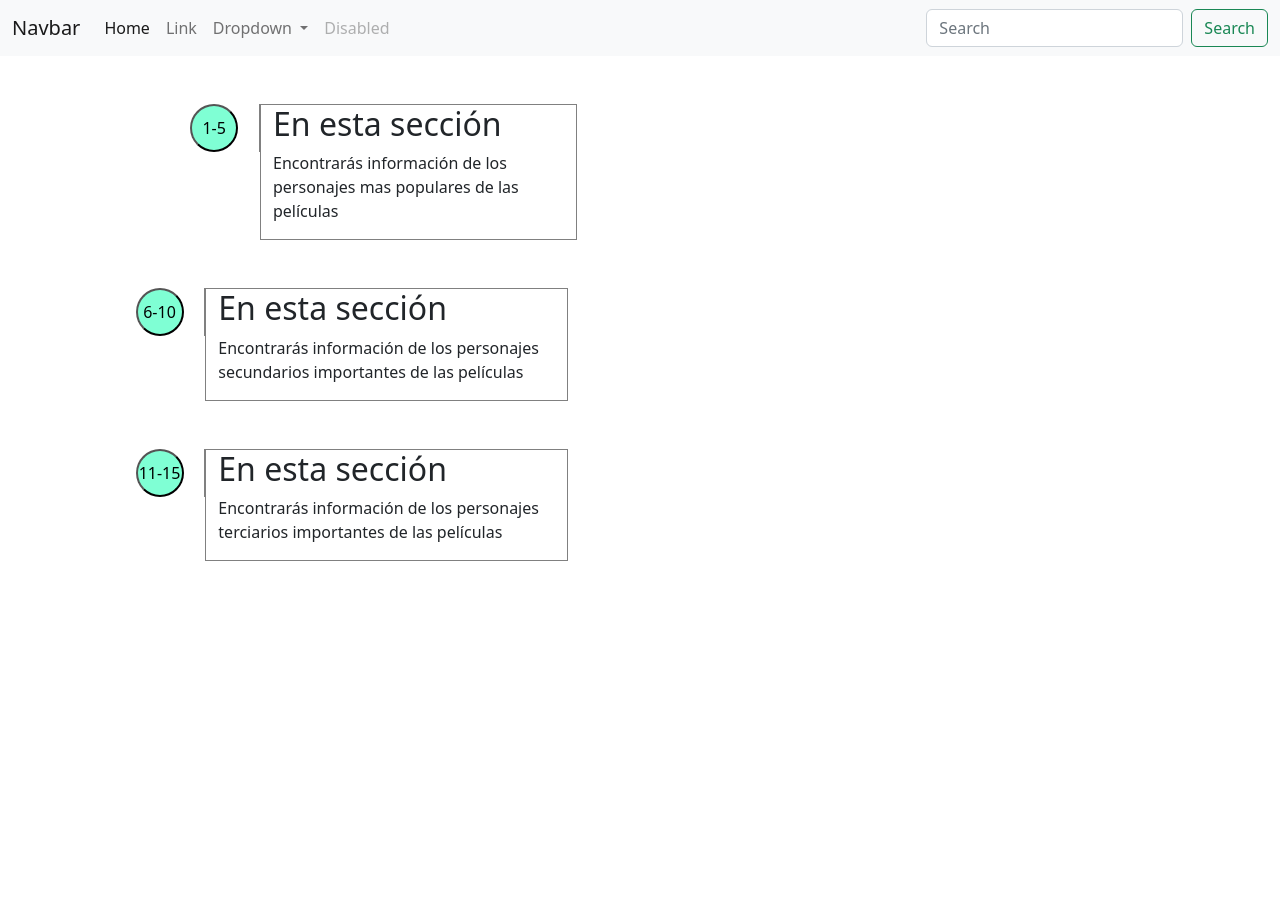
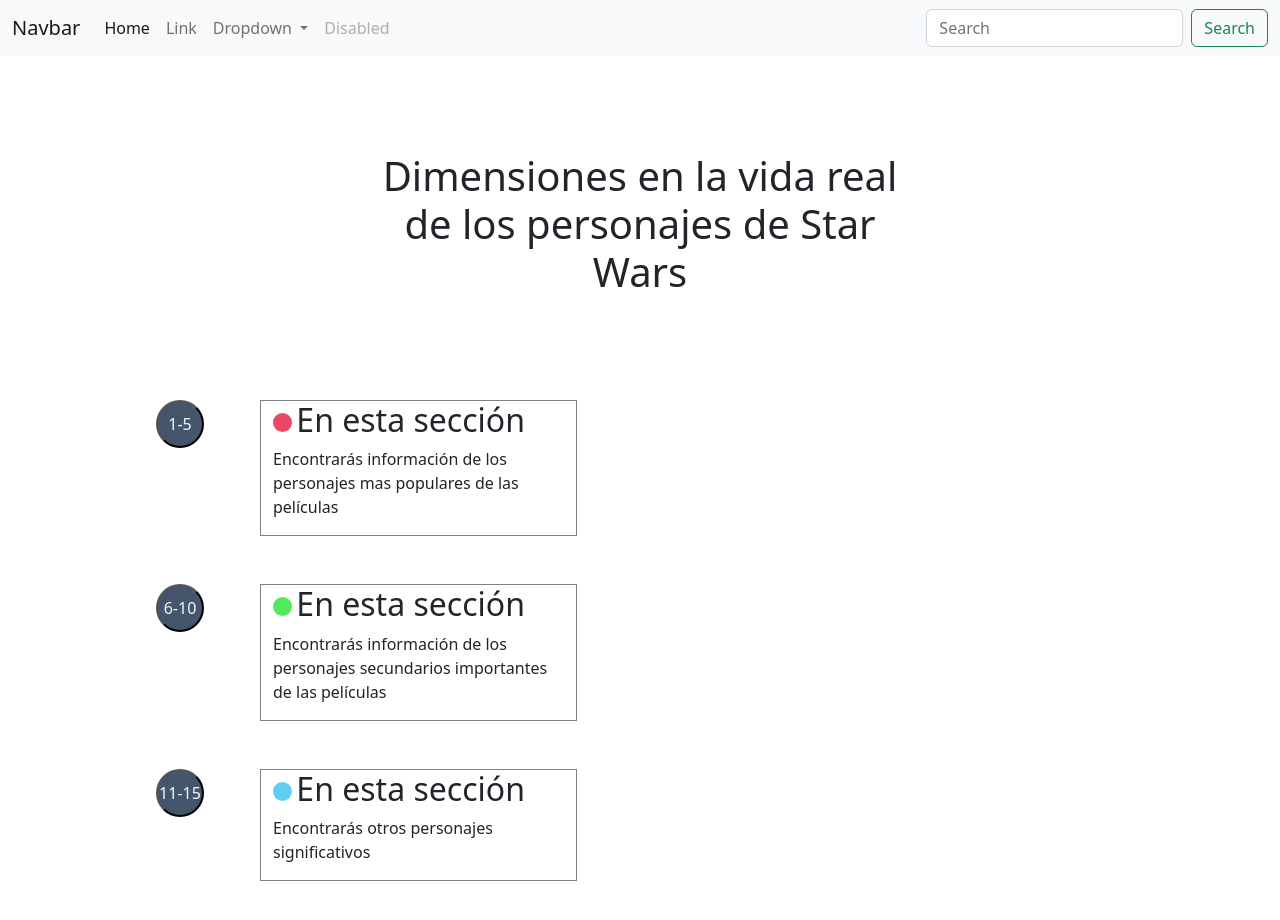
Before and after one commit to AngelesCahill/starwarsapi, a plain HTML site: page index.html in a window 1280 px wide. Before the commit the page ends 800 px from the top, so only its background shows below. Drawn offline with nearby package versions, Linux system fonts and the light colour scheme.

Commit message:
subiendo cambios en css

```diff
--- a/assets/css/style.css
+++ b/assets/css/style.css
@@ -2,10 +2,10 @@
     margin: 0;
     padding: 0;
 }
+
 .indice {
-    border-right: 1px solid grey;
     height: 100%;
-    padding-right: 1rem;
+    padding-right: 3rem;
     text-align: right;
     align-items: center;
 }
@@ -13,8 +13,30 @@
     border-radius: 50px;
     height: 3rem;
     width: 3rem;
-    background-color: aquamarine;
-    margin-right: 0.3rem;
+    background-color: rgb(69, 85, 108);
+    margin-right: 0.5rem;
+    color: aliceblue;
+}
+.a {
+    display: inline-block;
+}
+.circle1 {
+    border-radius: 50px;
+    height: 1.2rem;
+    width: 1.2rem;
+    background-color: rgb(238, 71, 102);
+}
+.circle2 {
+    border-radius: 50px;
+    height: 1.2rem;
+    width: 1.2rem;
+    background-color: rgb(82, 233, 92);
+}
+.circle3 {
+    border-radius: 50px;
+    height: 1.2rem;
+    width: 1.2rem;
+    background-color: rgb(98, 205, 244);
 }
 .columna1 {
     height: 100%;
--- a/index.html
+++ b/index.html
@@ -3,7 +3,7 @@
     <head>
         <meta charset="utf-8">
         <meta name="viewport" content="width=device-width, initial-scale=1">
-        <title>Bootstrap demo</title>
+        <title>Swapi</title>
         <link href="https://cdn.jsdelivr.net/npm/bootstrap@5.2.3/dist/css/bootstrap.min.css" rel="stylesheet" integrity="sha384-rbsA2VBKQhggwzxH7pPCaAqO46MgnOM80zW1RWuH61DGLwZJEdK2Kadq2F9CUG65" crossorigin="anonymous">
         <!-- CSS -->
         <link rel="stylesheet" href="./assets/css/style.css" />
@@ -52,6 +52,11 @@
         <!--fin Nav-->
 
     <div class="container">
+        <div class="row my-5">
+            <div class="col-xs-12 col-sm-12 col-md-6 col-lg-6 col-xl-6 ms-auto me-auto text-center my-5">
+                <h1>Dimensiones en la vida real de los personajes de Star Wars</h1>
+            </div>
+        </div>
         <!--Item1-->
         <div class="row my-5">
             <div class="col-xs-2 col-sm-2 col-md-2 col-lg-2 col-xl-2 indice">
@@ -60,7 +65,10 @@
             <div class="col-xs-10 col-sm-10 col-md-10 col-lg-10 col-xl-10 tarjetas">
                 <div class="row">
                     <div class="col-xs-4 col-sm-4 col-md-4 col-lg-4 col-xl-4 columna1">
-                        <h2>En esta sección</h2>
+                        <div>
+                            <span class="a"><div class="circle1"></div></span>
+                            <span class="a"><h2>En esta sección</h2></span>
+                        </div>
                         <p>Encontrarás información de los personajes mas populares de las películas</p>
                     </div>
                     <div class="col-xs-8 col-sm-8 col-md-8 col-lg-4 col-xl-8">
@@ -68,11 +76,9 @@
                     </div>
                 </div>
             </div>
-
         </div>
-    </div>
-    <!--fin Item1-->
-    <!--Item2-->
+        <!--fin Item1-->
+        <!--Item2-->
         <div class="row my-5">
             <div class="col-xs-2 col-sm-2 col-md-2 col-lg-2 col-xl-2 indice">
                 <button id="rango2" class="rangoIndice">6-10</button>
@@ -80,7 +86,10 @@
             <div class="col-xs-10 col-sm-10 col-md-10 col-lg-10 col-xl-10 tarjetas">
                 <div class="row">
                     <div class="col-xs-4 col-sm-4 col-md-4 col-lg-4 col-xl-4 columna1">
-                        <h2>En esta sección</h2>
+                        <div>
+                            <span class="a"><div class="circle2"></div></span>
+                            <span class="a"><h2>En esta sección</h2></span>
+                        </div>
                         <p>Encontrarás información de los personajes secundarios importantes de las películas</p>
                     </div>
                     <div class="col-xs-8 col-sm-8 col-md-8 col-lg-4 col-xl-8">
@@ -88,12 +97,10 @@
                     </div>
                 </div>
             </div>
+        </div>
+        <!--fin Item2-->
 
-        </div>
-    </div>
-    <!--fin Item2-->
-
-        <!--Item3-->
+            <!--Item3-->
         <div class="row my-5">
             <div class="col-xs-2 col-sm-2 col-md-2 col-lg-2 col-xl-2 indice">
                 <button id="rango3" class="rangoIndice">11-15</button>
@@ -101,19 +108,20 @@
             <div class="col-xs-10 col-sm-10 col-md-10 col-lg-10 col-xl-10 tarjetas">
                 <div class="row">
                     <div class="col-xs-4 col-sm-4 col-md-4 col-lg-4 col-xl-4 columna1">
-                        <h2>En esta sección</h2>
-                        <p>Encontrarás información de los personajes terciarios importantes de las películas</p>
+                        <div>
+                            <span class="a"><div class="circle3"></div></span>
+                            <span class="a"><h2>En esta sección</h2></span>
+                        </div>
+                        <p>Encontrarás otros personajes significativos</p>
                     </div>
                     <div class="col-xs-8 col-sm-8 col-md-8 col-lg-4 col-xl-8">
                         <div class="row" id="filas3"></div>
                     </div>
                 </div>
             </div>
-
         </div>
+        <!--fin Item3-->
     </div>
-    <!--fin Item3-->
-
     <script src="https://cdn.jsdelivr.net/npm/bootstrap@5.2.3/dist/js/bootstrap.bundle.min.js" integrity="sha384-kenU1KFdBIe4zVF0s0G1M5b4hcpxyD9F7jL+jjXkk+Q2h455rYXK/7HAuoJl+0I4" crossorigin="anonymous"></script>
     <script src="./assets/script.js"></script>
   </body>
```
